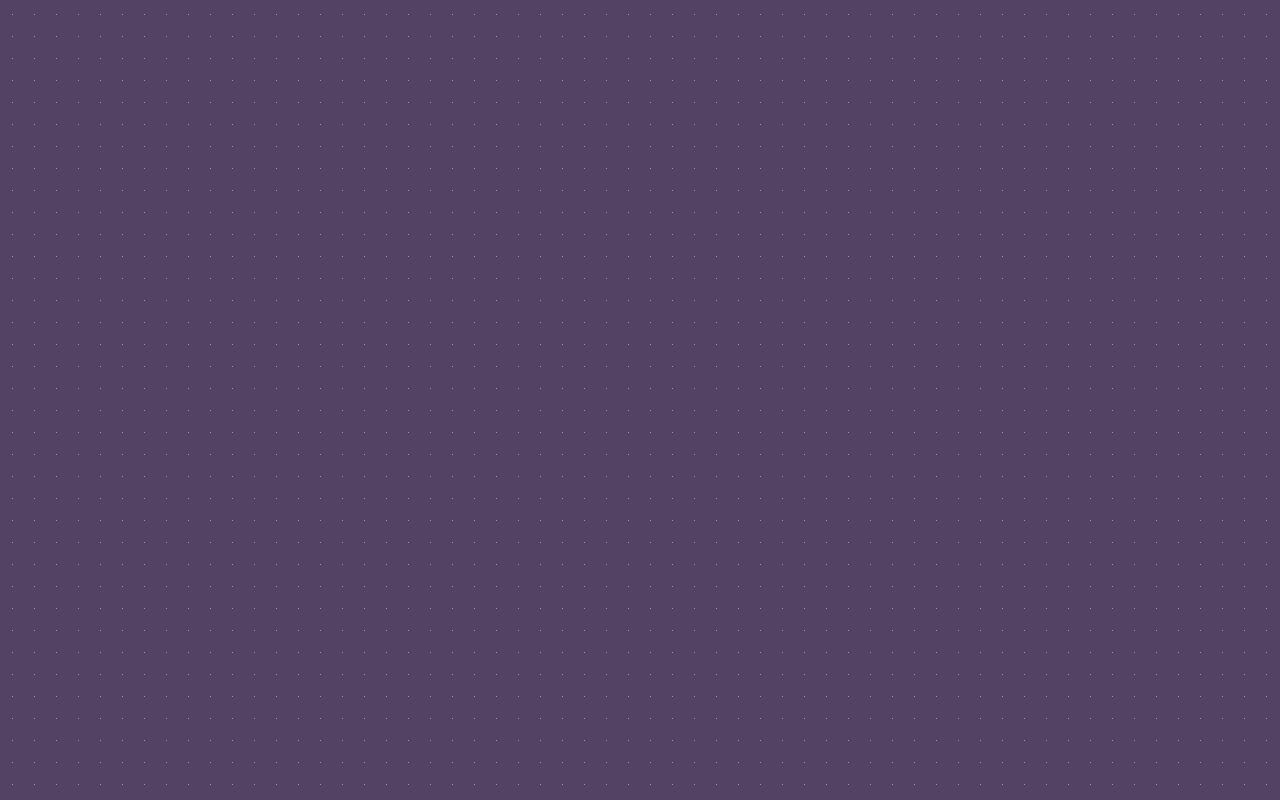
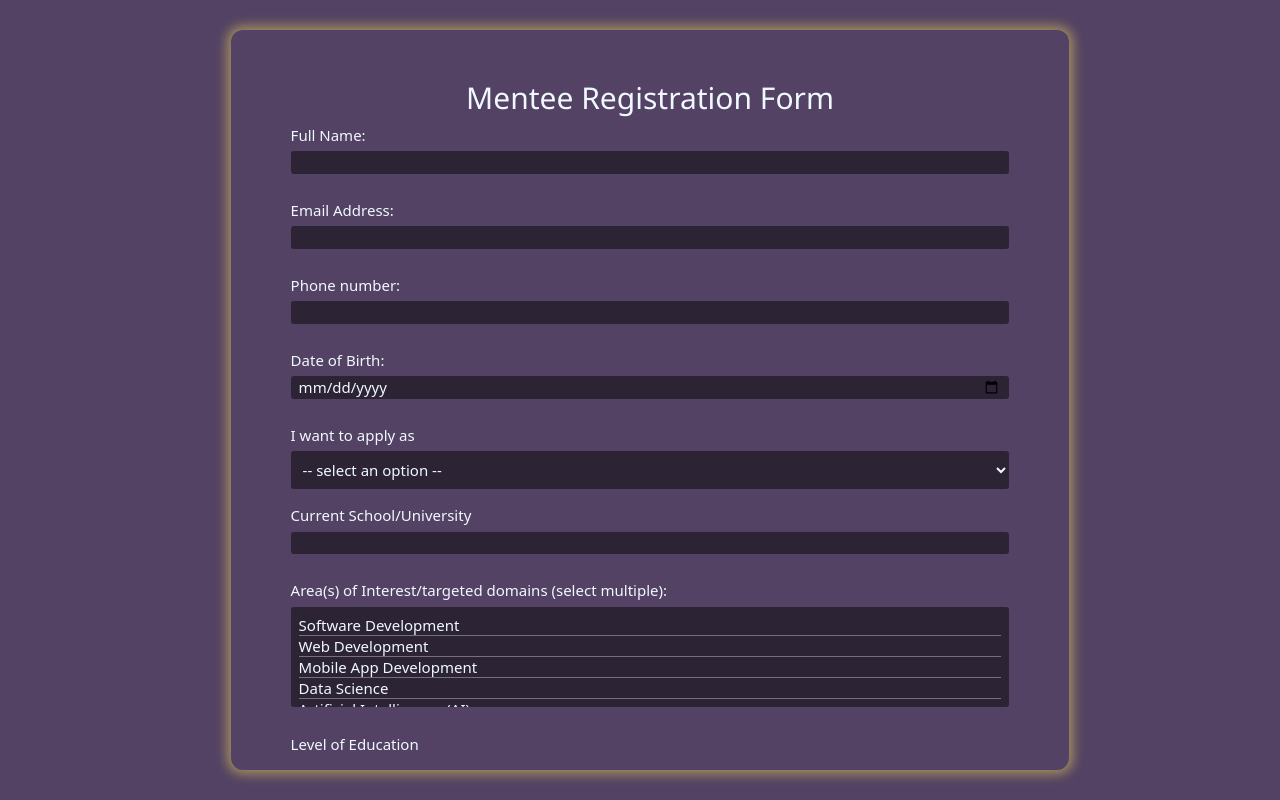
Before and after one commit to Kartikay-0111/mentorhub, a React (Create React App) app: page / in a window 1280 px wide. Built offline with nearby package versions, Linux system fonts and the light colour scheme.

Commit message:
sign up page
sign up page added

```diff
--- a/package.json
+++ b/package.json
@@ -8,10 +8,7 @@
     "@fortawesome/free-regular-svg-icons": "^6.5.1",
     "@fortawesome/free-solid-svg-icons": "^6.5.1",
     "@fortawesome/react-fontawesome": "^0.2.0",
-<<<<<<< HEAD
-=======
     "@gsap/react": "^2.1.0",
->>>>>>> c97906cfed2372793f9244ce53012a30ab038a49
     "@testing-library/jest-dom": "^5.17.0",
     "@testing-library/react": "^13.4.0",
     "@testing-library/user-event": "^13.5.0",
--- a/src/App.js
+++ b/src/App.js
@@ -1,11 +1,14 @@
 import { Mentorcard } from "./components/mentorcard/mentorcard";
 import About from './components/aboutus/about';
 import Landing from "./components/landing page/landing";
+import loginApp from "./components/login/login";
 import 'bootstrap/dist/css/bootstrap.min.css';
 import 'bootstrap/dist/js/bootstrap.bundle.min';
+import SignUpApp from "./components/sign up/signup";
 function App() {
   return (
     <div className="App">
+      <SignUpApp/>
     </div>
   );
 }
--- /dev/null
+++ b/src/components/sign up/signup.css
@@ -0,0 +1,111 @@
+:root{
+    --bg-color: rgb(83, 66, 99);
+    --input-color:rgb(44, 36, 53);
+    --primary-color:rgb(158, 200, 75);
+    --hover-color:rgba(225, 251, 174, 0.584);
+    --shadow:rgba(255, 229, 81, 0.363);
+    --shadow-dark:rgba(255, 230, 88, 0.474);
+    --font-color:rgb(83, 66, 99);
+}
+body{
+    height:100%;
+    width:100%;
+    scroll-behavior: smooth;
+}
+.container{
+    padding:10px;
+    /* border:2px aliceblue solid; */
+    border-radius: 12px;
+    box-shadow : 0px 0px 12px 4px var(--shadow-dark);
+}
+.mentee-registration-container {
+    max-width: 920px;
+    height:90vh;
+    overflow:auto;
+    margin: 0 auto;
+    padding: 40px;
+    /* border:1px aliceblue solid;
+    border-radius: 12px;
+    box-shadow : 2px 3px 5px var(--shadow-dark); */
+
+    background-color: aliceblue;
+    background-color:var(--bg-color);
+    color:aliceblue;
+
+  }
+
+  h2 {
+    text-align: center;
+  }
+
+  label {
+    display: block;
+    margin-bottom: 10px;
+  }
+
+  input,
+  select,textarea {
+    width: 100%;
+    height:1.5rem;
+    box-sizing: border-box;
+    padding: 8px;
+    margin-top: 5px;
+    margin-bottom: 15px;
+    border:none;
+    border-radius: 3px;
+    color:aliceblue;
+    background-color:var(--input-color);
+  }
+  textarea{
+    min-height:8vh;
+  }
+  select option{
+    background-color: var(--input-color);
+    border-bottom: 1px rgba(240, 248, 255, 0.36) solid;
+  }
+  select,.custom-select{
+    /* background-color:var(--primary-color); */
+    height:auto;
+  }
+  select option:active {
+    background-color: var(--hover-color);
+  }
+  /* option:active{
+    background-color: var(--hover-color);
+  } */
+  ::-webkit-scrollbar{
+    background-color:var(--bg-color);
+    width:8px;
+  }
+  ::-webkit-scrollbar-button{
+    background-color: var(--bg-color);
+  }
+  ::-webkit-scrollbar-thumb{
+    background-color:var(--input-color);
+  }
+  ::-webkit-scrollbar-corner{
+    background-color: var(--bg-color);
+
+  }
+  button {
+    width: 100%;
+    padding: 10px;
+    background-color:rgb(107, 88, 125) ;
+    border: 2px aliceblue solid;
+    color: aliceblue;
+    border-radius: 3px;
+    cursor: pointer;
+    transition : 0.1s ease-in;
+  }
+  button:active{
+    transform:scale(0.99,0.99);
+  }
+  button:hover {
+    background-color:var(--input-color);
+  }
+  fieldset{
+    border:none;
+  }
+  #Qs-for-mentor{
+    display:none;
+  }
--- /dev/null
+++ b/src/components/sign up/signup.jsx
@@ -0,0 +1,198 @@
+import React, {useState} from 'react';
+import './signup.css';
+
+function SignUpApp(){
+  const [formData, setFormData] = useState({
+    fullName: '',
+    email: '',
+    phoneNumber: '',
+    dob: '',
+    gender: '',
+    schoolOrUniversity: '',
+    fieldOfStudy: '',
+    levelOfEducation: '',
+    interests: [],
+    mentor_or_mentee: '',
+    experience:'',
+    teachingexp:'',
+    availability: '',
+    password: '',
+    confirmPassword: '',
+    agreedToTerms: false,
+  });
+
+  const handleChange = (e) => {
+    const { name, value } = e.target;
+    setFormData({
+      ...formData,
+      [name]: value,
+    });
+    if(name==='mentor_or_mentee'){
+     if (value === 'Mentor') {
+        console.log('Selected: Mentor');
+        document.getElementById("Qs-for-mentor").style.display="block";
+      }
+    }
+
+  }
+
+
+  const handleInterestsChange = (e) => {
+    const { options } = e.target;
+    const interests = [];
+
+    for (let i = 0; i < options.length; i++) {
+      if (options[i].selected) {
+        interests.push(options[i].value);
+
+      }
+    }
+    setFormData({
+      ...formData,
+      interests: interests,
+    });
+  };
+
+  const handleSubmit = (e) => {
+    e.preventDefault();
+    alert("Form submitted succesfuly")
+    console.log(formData);
+  };
+
+  return (
+    <div className="container">
+    <div className="mentee-registration-container">
+      <h2>Mentee Registration Form</h2>
+      <form onSubmit={handleSubmit}>
+    <fieldset>
+        <label>
+          Full Name:
+          <input
+            type="text"
+            name="fullName"
+            value={formData.fullName}
+            onChange={handleChange}
+            required
+          />
+        </label>
+        <label>
+          Email Address:
+          <input
+            type="email"
+            name="email"
+            value={formData.email}
+            onChange={handleChange}
+            required
+          />
+        </label>
+        <label>
+          Phone number:
+          <input
+            type="text"
+            min="10"
+            name="phoneNumber"
+            value={formData.phoneNumber}
+            onChange={handleChange}
+            required
+          />
+        </label>
+        <label>
+          Date of Birth:
+          <input
+            type="date"
+            name="dob"
+            value={formData.dob}
+            onChange={handleChange}
+            required
+          />
+        </label>
+        </fieldset>
+        <fieldset>
+        <label>I want to apply as
+          <select
+            single
+            name="mentor_or_mentee"
+            value={formData.mentor_or_mentee}
+            onChange={handleChange}
+            required
+          >
+  `       <option hidden selected value> -- select an option -- </option>
+          <option>Mentee</option>
+          <option>Mentor</option>
+        </select>
+          Current School/University
+          <input
+            type="text"
+            name="schoolOrUniversity"
+            value={formData.schoolOrUniversity}
+            onChange={handleChange}
+            required
+          />
+        </label>
+        <label>
+          Area(s) of Interest/targeted domains (select multiple):
+          <select
+           name="interests"
+           multiple
+           value={formData.interests}
+           onChange={handleInterestsChange}
+           className="custom-select">
+          <option value="Software Development">Software Development</option>
+          <option value="Web Development">Web Development</option>
+          <option value="Mobile App Development">Mobile App Development</option>
+          <option value="Data Science">Data Science</option>
+          <option value="Artificial Intelligence (AI)">Artificial Intelligence (AI)</option>
+          <option value="Machine Learning (ML)">Machine Learning (ML)</option>
+          <option value="Cybersecurity">Cybersecurity</option>
+          <option value="Cloud Computing">Cloud Computing</option>
+          <option value="DevOps">DevOps</option>
+          <option value="Database Management">Database Management</option>
+          </select>
+
+        </label>
+        <label>
+          Level of Education
+          <select
+            single
+            name="levelOfEducation"
+            value={formData.levelOfEducation}
+            onChange={handleChange}
+            required
+          >
+            <option hidden selected value> -- select an option -- </option>
+            <option>High School</option>
+            <option>Undergrad</option>
+            <option>PostGrad</option>
+            </select>
+          </label>
+        </fieldset>
+        <fieldset id="Qs-for-mentor">
+          <label>
+            My experience in selected domains in years:
+          <input
+            type="number"
+            min="1"
+            name="experience"
+            value={formData.experience}
+            onChange={handleChange}
+            required
+          />
+        </label>
+        <label>
+            About my experience in Mentoring and Teaching:
+          <textarea
+
+            name="teachingexp"
+            value={formData.teachingexp}
+            onChange={handleChange}
+            required
+          ></textarea>
+        </label>
+      </fieldset>
+        <button type="submit">Submit</button>
+      </form>
+    </div>
+    </div>
+  );
+}
+export default SignUpApp;
```
